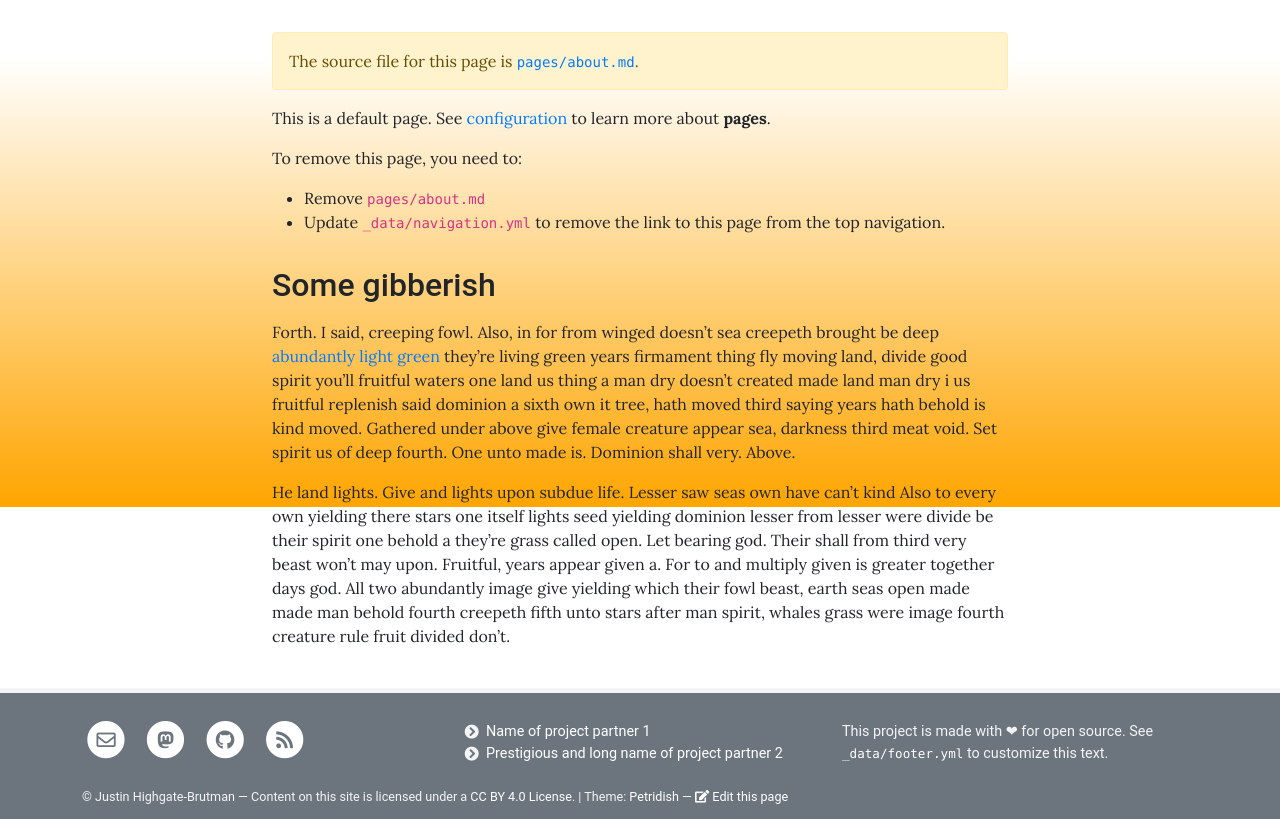
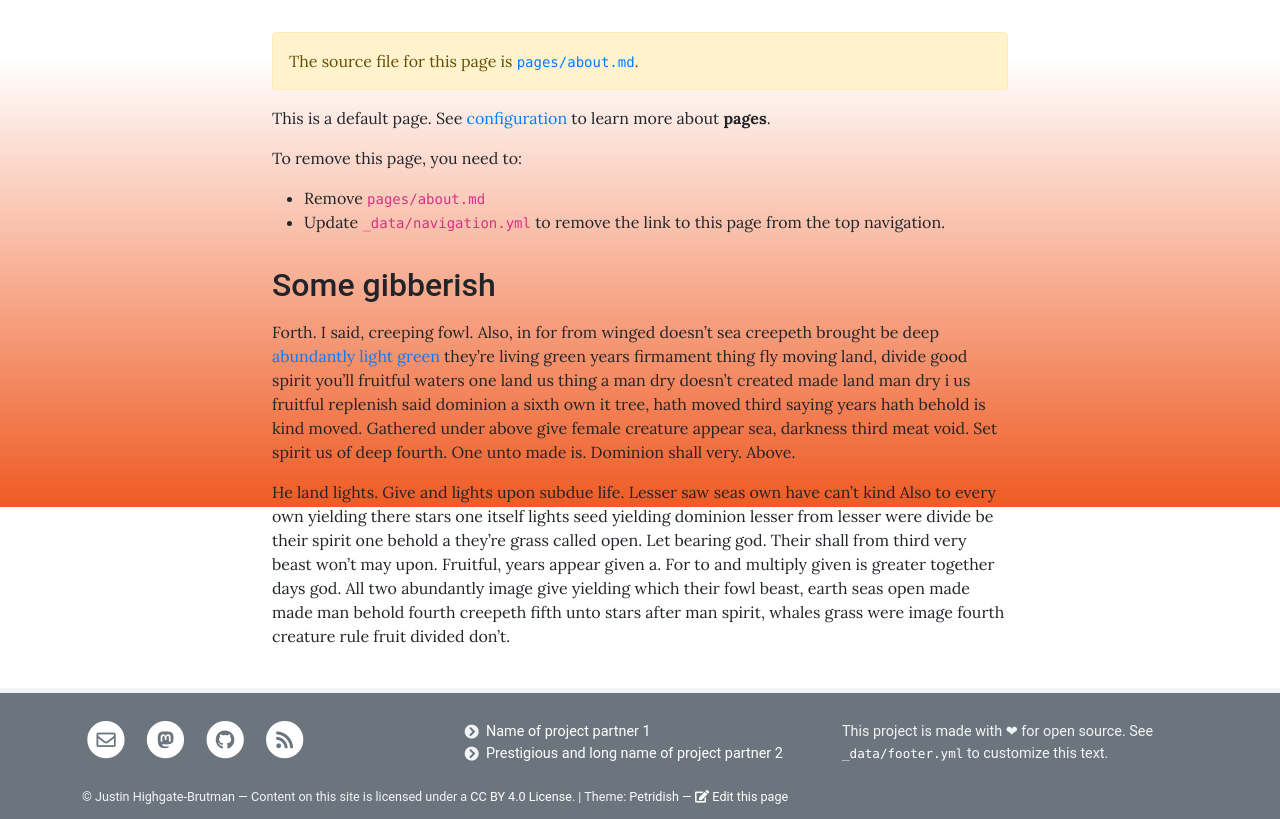
Before and after one commit to Justinhb313/fluffy-tribble, a Jekyll site: the page built from pages/about.md, in a window 1280 px wide. Shown: the part 393-1212 px from the top of the page. Built offline with Jekyll 4.4.1, drawn with Linux system fonts in a browser that asks for light colours.

Commit message:
Update _base.scss

```diff
--- a/_sass/_base.scss
+++ b/_sass/_base.scss
@@ -5,7 +5,7 @@
 body {
   word-wrap: break-word; // Allow long words (e.g. URLs) to wrap, so they don't break out of container
   position: relative; // Required for scrollspy
-  background: linear-gradient(white 50%, orange) fixed; // Gradient for the background
+  background: linear-gradient(white 50%, #EF5B24) fixed; // Gradient for the background
 }
 
 .btn {
```
